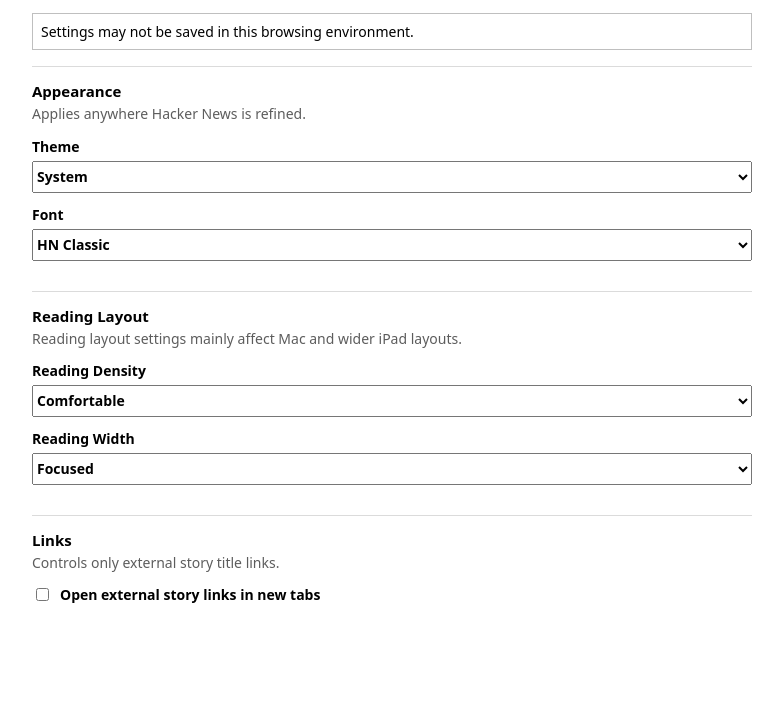
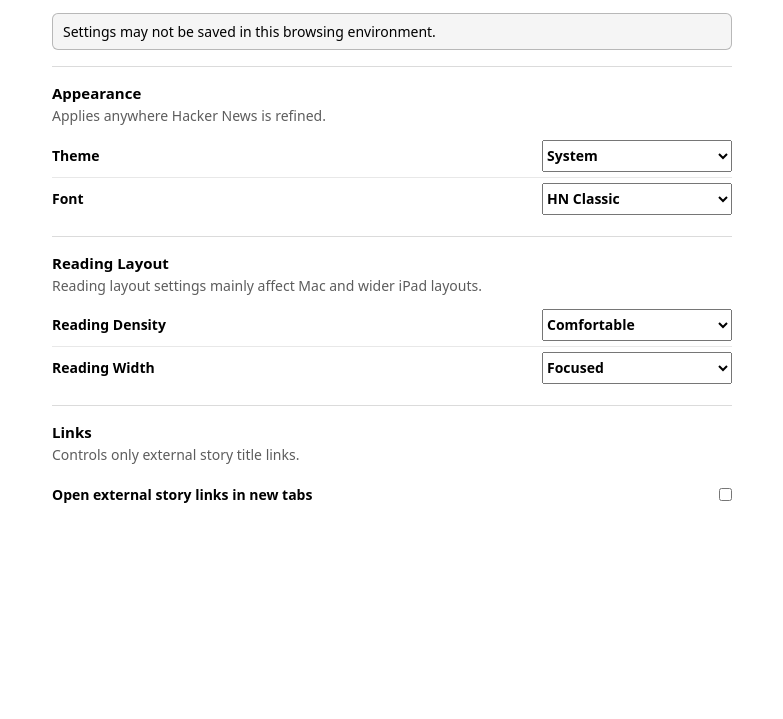
Before and after one commit to sleetdrop/HN-Refined, a website with bundled scripts: page extension/options/options.html in a window 1280 px wide. Shown: the part 81-800 px from the top of the page, without its empty margins (248-1031 px from the left). Built offline with nearby package versions, Linux system fonts and the light colour scheme.

Commit message:
feat: polish full settings system controls

```diff
--- a/HNRefined/Shared (Extension)/Resources/options/options.css
+++ b/HNRefined/Shared (Extension)/Resources/options/options.css
@@ -12,8 +12,8 @@
 
 main {
   display: grid;
-  width: min(720px, calc(100% - 32px));
-  gap: 16px;
+  width: min(680px, calc(100% - 32px));
+  gap: 0;
   margin: 0 auto;
   padding: 24px 0 32px;
 }
@@ -21,6 +21,7 @@
 header {
   display: grid;
   gap: 4px;
+  margin-bottom: 16px;
 }
 
 h1 {
@@ -38,14 +39,15 @@
 
 section {
   display: grid;
-  gap: 12px;
-  padding-block: 14px;
+  gap: 0;
+  padding-block: 16px;
   border-top: 1px solid color-mix(in srgb, CanvasText 14%, transparent);
 }
 
 .section-heading {
   display: grid;
   gap: 3px;
+  margin-bottom: 8px;
 }
 
 h2 {
@@ -54,32 +56,77 @@
   font-weight: 650;
 }
 
-label {
+.setting-row {
   display: grid;
-  gap: 5px;
+  grid-template-columns: minmax(0, 1fr) minmax(128px, 190px);
+  min-height: 42px;
+  align-items: center;
+  gap: 20px;
+  border-bottom: 1px solid color-mix(in srgb, CanvasText 9%, transparent);
   font-weight: 550;
 }
 
-select {
+.setting-row:last-child {
+  border-bottom: 0;
+}
+
+.setting-label {
+  min-width: 0;
+}
+
+.setting-row select {
+  width: 100%;
   min-height: 32px;
   font: inherit;
 }
 
-.checkbox {
-  display: flex;
-  gap: 8px;
-  align-items: center;
+.setting-row-switch {
+  grid-template-columns: minmax(0, 1fr) auto;
+}
+
+.setting-row-switch input {
+  margin: 0;
+  accent-color: AccentColor;
+}
+
+select:focus-visible,
+input:focus-visible {
+  outline: 2px solid Highlight;
+  outline-offset: 2px;
 }
 
 .status {
-  margin: 0;
-  padding: 8px;
+  margin: 0 0 16px;
+  padding: 8px 10px;
   border: 1px solid color-mix(in srgb, CanvasText 25%, transparent);
+  border-radius: 6px;
+  background: color-mix(in srgb, CanvasText 4%, Canvas);
 }
 
 @media (max-width: 520px) {
   main {
-    width: min(100% - 24px, 720px);
+    width: min(100% - 24px, 680px);
     padding-block: 18px 24px;
   }
+
+  .setting-row-stack-narrow {
+    grid-template-columns: 1fr;
+    gap: 6px;
+    padding-block: 8px;
+  }
 }
+
+@media (max-width: 360px) {
+  .setting-row:not(.setting-row-switch) {
+    grid-template-columns: 1fr;
+    gap: 6px;
+    padding-block: 8px;
+  }
+}
+
+@media (any-pointer: coarse) {
+  .setting-row,
+  .setting-row select {
+    min-height: 44px;
+  }
+}
--- a/extension/options/options.css
+++ b/extension/options/options.css
@@ -12,8 +12,8 @@
 
 main {
   display: grid;
-  width: min(720px, calc(100% - 32px));
-  gap: 16px;
+  width: min(680px, calc(100% - 32px));
+  gap: 0;
   margin: 0 auto;
   padding: 24px 0 32px;
 }
@@ -21,6 +21,7 @@
 header {
   display: grid;
   gap: 4px;
+  margin-bottom: 16px;
 }
 
 h1 {
@@ -38,14 +39,15 @@
 
 section {
   display: grid;
-  gap: 12px;
-  padding-block: 14px;
+  gap: 0;
+  padding-block: 16px;
   border-top: 1px solid color-mix(in srgb, CanvasText 14%, transparent);
 }
 
 .section-heading {
   display: grid;
   gap: 3px;
+  margin-bottom: 8px;
 }
 
 h2 {
@@ -54,32 +56,77 @@
   font-weight: 650;
 }
 
-label {
+.setting-row {
   display: grid;
-  gap: 5px;
+  grid-template-columns: minmax(0, 1fr) minmax(128px, 190px);
+  min-height: 42px;
+  align-items: center;
+  gap: 20px;
+  border-bottom: 1px solid color-mix(in srgb, CanvasText 9%, transparent);
   font-weight: 550;
 }
 
-select {
+.setting-row:last-child {
+  border-bottom: 0;
+}
+
+.setting-label {
+  min-width: 0;
+}
+
+.setting-row select {
+  width: 100%;
   min-height: 32px;
   font: inherit;
 }
 
-.checkbox {
-  display: flex;
-  gap: 8px;
-  align-items: center;
+.setting-row-switch {
+  grid-template-columns: minmax(0, 1fr) auto;
+}
+
+.setting-row-switch input {
+  margin: 0;
+  accent-color: AccentColor;
+}
+
+select:focus-visible,
+input:focus-visible {
+  outline: 2px solid Highlight;
+  outline-offset: 2px;
 }
 
 .status {
-  margin: 0;
-  padding: 8px;
+  margin: 0 0 16px;
+  padding: 8px 10px;
   border: 1px solid color-mix(in srgb, CanvasText 25%, transparent);
+  border-radius: 6px;
+  background: color-mix(in srgb, CanvasText 4%, Canvas);
 }
 
 @media (max-width: 520px) {
   main {
-    width: min(100% - 24px, 720px);
+    width: min(100% - 24px, 680px);
     padding-block: 18px 24px;
   }
+
+  .setting-row-stack-narrow {
+    grid-template-columns: 1fr;
+    gap: 6px;
+    padding-block: 8px;
+  }
 }
+
+@media (max-width: 360px) {
+  .setting-row:not(.setting-row-switch) {
+    grid-template-columns: 1fr;
+    gap: 6px;
+    padding-block: 8px;
+  }
+}
+
+@media (any-pointer: coarse) {
+  .setting-row,
+  .setting-row select {
+    min-height: 44px;
+  }
+}
--- a/extension/options/options.html
+++ b/extension/options/options.html
@@ -20,8 +20,8 @@
           <p>Applies anywhere Hacker News is refined.</p>
         </div>
 
-        <label>
-          Theme
+        <label class="setting-row">
+          <span class="setting-label">Theme</span>
           <select id="theme">
             <option value="system">System</option>
             <option value="light">Light</option>
@@ -29,8 +29,8 @@
           </select>
         </label>
 
-        <label>
-          Font
+        <label class="setting-row">
+          <span class="setting-label">Font</span>
           <select id="fontPreset">
             <option value="hn-classic">HN Classic</option>
             <option value="system-sans">System Sans</option>
@@ -46,16 +46,16 @@
           <p>Reading layout settings mainly affect Mac and wider iPad layouts.</p>
         </div>
 
-        <label>
-          Reading Density
+        <label class="setting-row setting-row-stack-narrow">
+          <span class="setting-label">Reading Density</span>
           <select id="desktopDensity">
             <option value="comfortable">Comfortable</option>
             <option value="classic-ish">Classic</option>
           </select>
         </label>
 
-        <label>
-          Reading Width
+        <label class="setting-row">
+          <span class="setting-label">Reading Width</span>
           <select id="readingWidth">
             <option value="comfortable">Focused</option>
             <option value="wide">Wide</option>
@@ -69,9 +69,9 @@
           <p>Controls only external story title links.</p>
         </div>
 
-        <label class="checkbox">
-          <input id="openStoryLinksInNewTabs" type="checkbox" />
-          Open external story links in new tabs
+        <label class="setting-row setting-row-switch">
+          <span class="setting-label">Open external story links in new tabs</span>
+          <input id="openStoryLinksInNewTabs" type="checkbox" switch />
         </label>
       </section>
     </main>
```
Also changed, not shown: HNRefined/Shared (Extension)/Resources/options/options.html (+11 -11 lines), tests/popup.test.js (+32 -0 lines).
